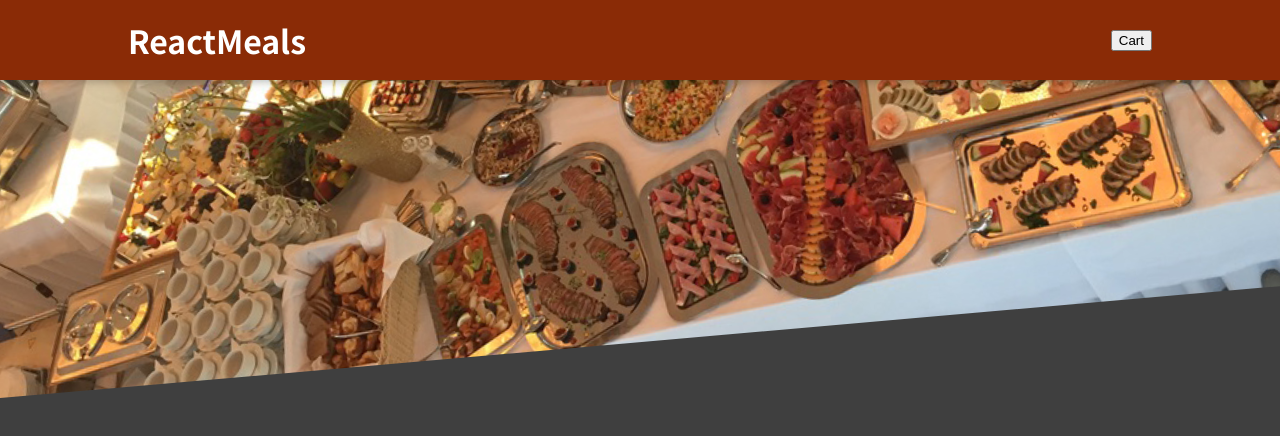
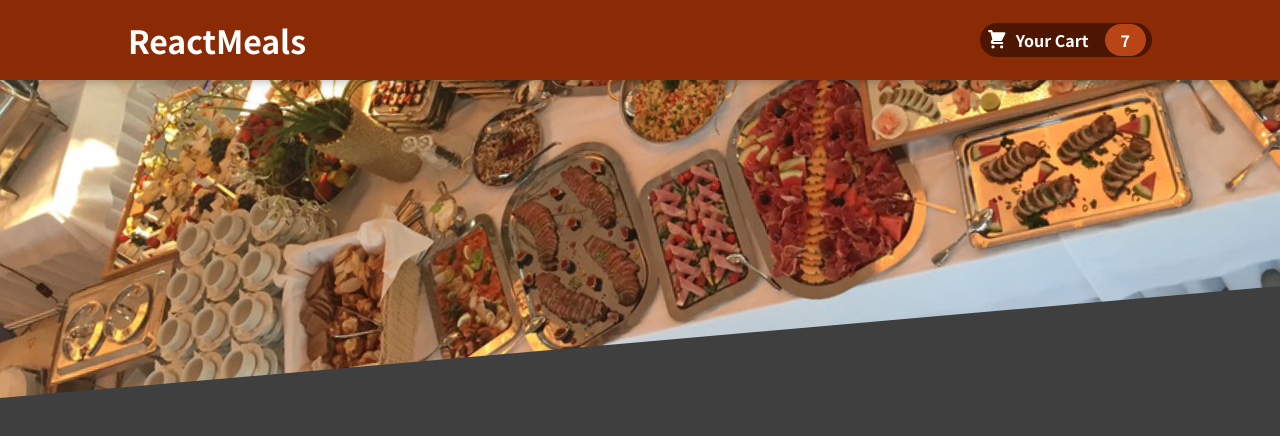
Before and after one commit to PoonamAgg/Restaurant-Project, a React (Create React App) app: page / in a window 1280 px wide. Shown: the top 436 px of the page. Built offline with nearby package versions, Linux system fonts and the light colour scheme.

Commit message:
ButtonCartIcon

```diff
--- /dev/null
+++ b/src/components/Cart/CartIcon.js
@@ -0,0 +1,13 @@
+const CartIcon = () => {
+    return (
+      <svg
+        xmlns='http://www.w3.org/2000/svg'
+        viewBox='0 0 20 20'
+        fill='currentColor'
+      >
+        <path d='M3 1a1 1 0 000 2h1.22l.305 1.222a.997.997 0 00.01.042l1.358 5.43-.893.892C3.74 11.846 4.632 14 6.414 14H15a1 1 0 000-2H6.414l1-1H14a1 1 0 00.894-.553l3-6A1 1 0 0017 3H6.28l-.31-1.243A1 1 0 005 1H3zM16 16.5a1.5 1.5 0 11-3 0 1.5 1.5 0 013 0zM6.5 18a1.5 1.5 0 100-3 1.5 1.5 0 000 3z' />
+      </svg>
+    );
+  };
+
+  export default CartIcon;
--- a/src/components/Layout/Header.js
+++ b/src/components/Layout/Header.js
@@ -1,5 +1,5 @@
 import {Fragment} from 'react';
-
+import HeaderCartButton from './HeaderCartButton';
 import mealsImage from '../../assets/meals.jpg'
 import classes from './Header.module.css'
 
@@ -8,7 +8,7 @@
     <Fragment>
 <header className={classes.header}>
     <h1>ReactMeals</h1>
-    <button>Cart</button>
+    <HeaderCartButton/>
 </header>
  <div className={classes['main-image']}>
     <img src = {mealsImage} alt = 'A table full of delicious food!'/>
--- /dev/null
+++ b/src/components/Layout/HeaderCartButton.js
@@ -0,0 +1,19 @@
+import React from 'react'
+import CartIcon from '../Cart/CartIcon'
+import classes from './HeaderCartButton.module.css'
+
+const HeaderCartButton = (props) => {
+  return (
+    <button className={classes.button}>
+      <span className={classes.icon}>
+        <CartIcon/>
+      </span>
+      <span>Your Cart</span>
+      <span className={classes.badge}>
+       7
+      </span>
+    </button>
+  )
+}
+
+export default HeaderCartButton
--- /dev/null
+++ b/src/components/Layout/HeaderCartButton.module.css
@@ -0,0 +1,59 @@
+.button{
+    cursor: pointer;
+    font:inherit;
+    border: none;
+    background-color: #4d1601;
+    color: white;
+    padding: .75rem 3 rem;
+    display: flex;
+    justify-content: space-around;
+    align-items: center;
+    border-radius: 25px;
+    font-weight: bold;
+}
+
+.button:hover,
+.button:active{
+    background-color: #2c0d00;
+}
+
+.icon{
+    width: 1.35rem;
+    height: 1.35rem;
+    margin-right: 0.5rem;
+}
+
+.badge {
+    background-color: #b94517;
+    padding: 0.25rem 1rem;
+    border-radius: 25px;
+    margin-left: 1rem;
+    font-weight: bold;
+}
+
+.button:hover .badge,
+.button:active .badge{
+    background-color: #92320c;
+}
+
+.bump {
+    animation: bump 300ms ease-out;
+}
+
+@keyframes bump{
+0% {
+    transform: scale(1);
+}
+0% {
+transform: scale(0.9);
+}
+30% {
+    transform: scale(1.1);
+}
+50% {
+    transform: scale(1.15);
+}
+100% {
+    transform: scale(1);
+}
+}
```
